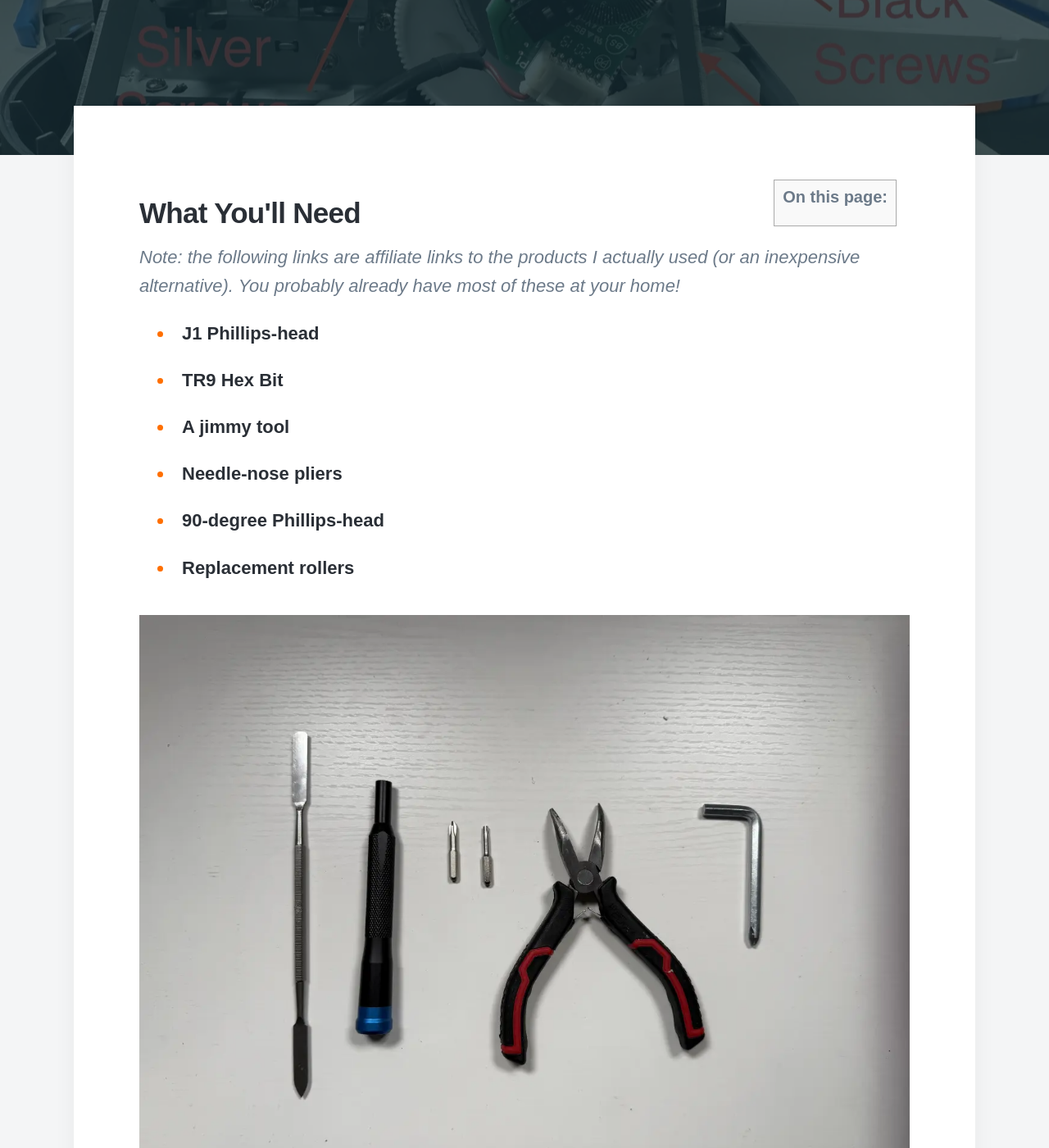
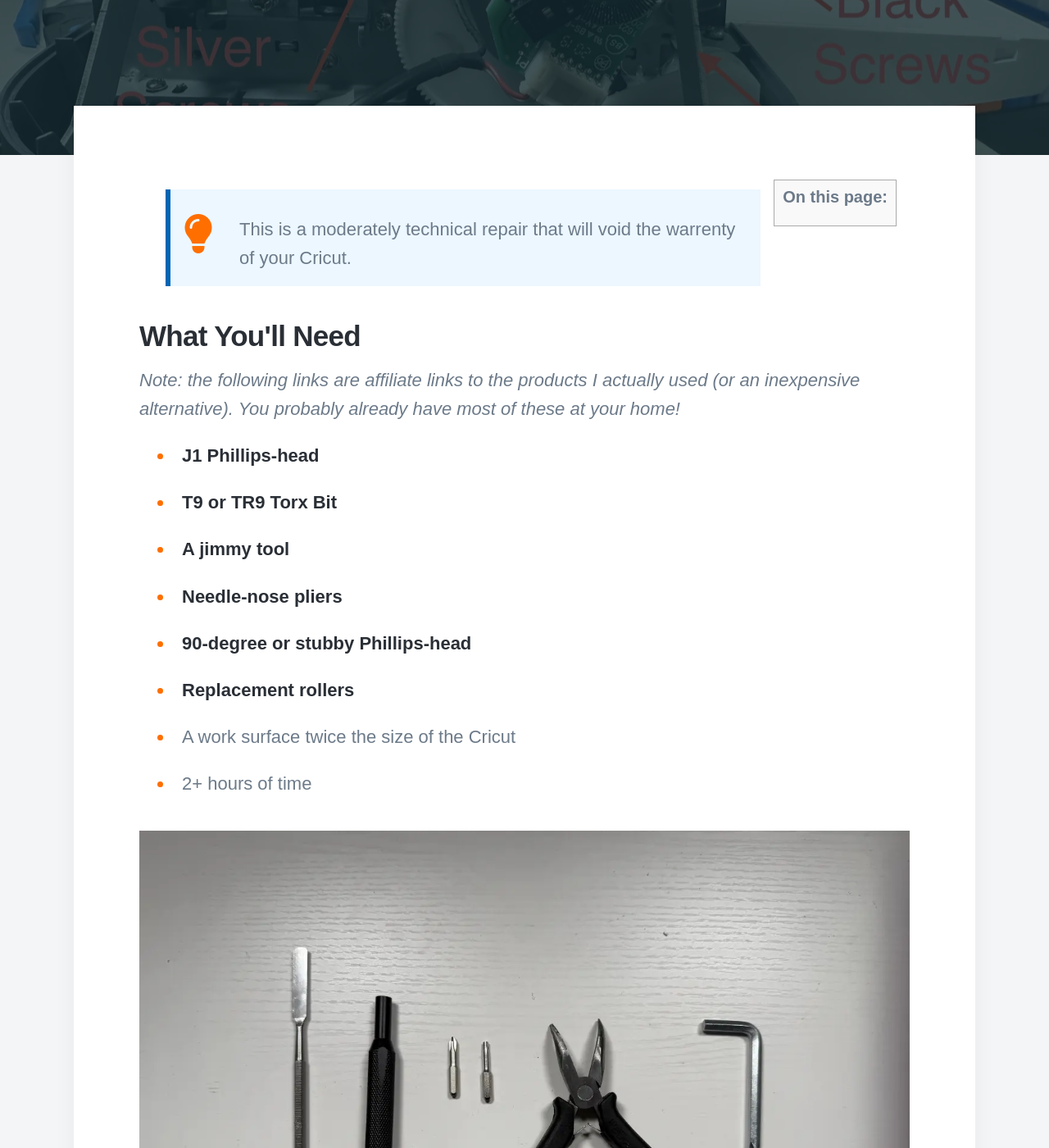
Before and after one commit to bubbafat/bubbafat.github.io, a Jekyll site: the page built from _posts/2025-12-27-Cricut-Maker-Replacing-Rollers-Step-By-Step.md, in a window 1280 px wide and 1400 px high, scrolled down 403 px. Shown: the whole window at 82% size. Built offline with Jekyll 4.4.1, drawn with Linux system fonts in a browser that asks for light colours; nearby versions of some CDN libraries; some web fonts are replaced; comment, search, counter and statistics services are not loaded.

Commit message:
Note about warrenty and time

```diff
--- a/_posts/2025-12-27-Cricut-Maker-Replacing-Rollers-Step-By-Step.md
+++ b/_posts/2025-12-27-Cricut-Maker-Replacing-Rollers-Step-By-Step.md
@@ -11,16 +11,20 @@ published: true
 
 {% include toc.html %}
 
+{% include tip.html content="This is a moderately technical repair that will void the warrenty of your Cricut." %}
+
 <h2>What You'll Need</h2>
 
 _Note: the following links are affiliate links to the products I actually used (or an inexpensive alternative). You probably already have most of these at your home!_
 
 - [J1 Phillips-head](https://amzn.to/4pcp2dO)
-- [TR9 Hex Bit](https://amzn.to/4pcp2dO)
+- [T9 or TR9 Torx Bit](https://amzn.to/4pcp2dO)
 - [A jimmy tool](https://amzn.to/4pcp2dO)
 - [Needle-nose pliers](https://amzn.to/4jilmG3)
-- [90-degree Phillips-head](https://amzn.to/3MT20eG)
+- [90-degree or stubby Phillips-head](https://amzn.to/3MT20eG)
 - [Replacement rollers](https://amzn.to/3Yyx7yR)
+- A work surface twice the size of the Cricut
+- 2+ hours of time
 
 ![Tools used to perform this repair](/images/post/cricutrollers/tools-used.webp)
 
```
